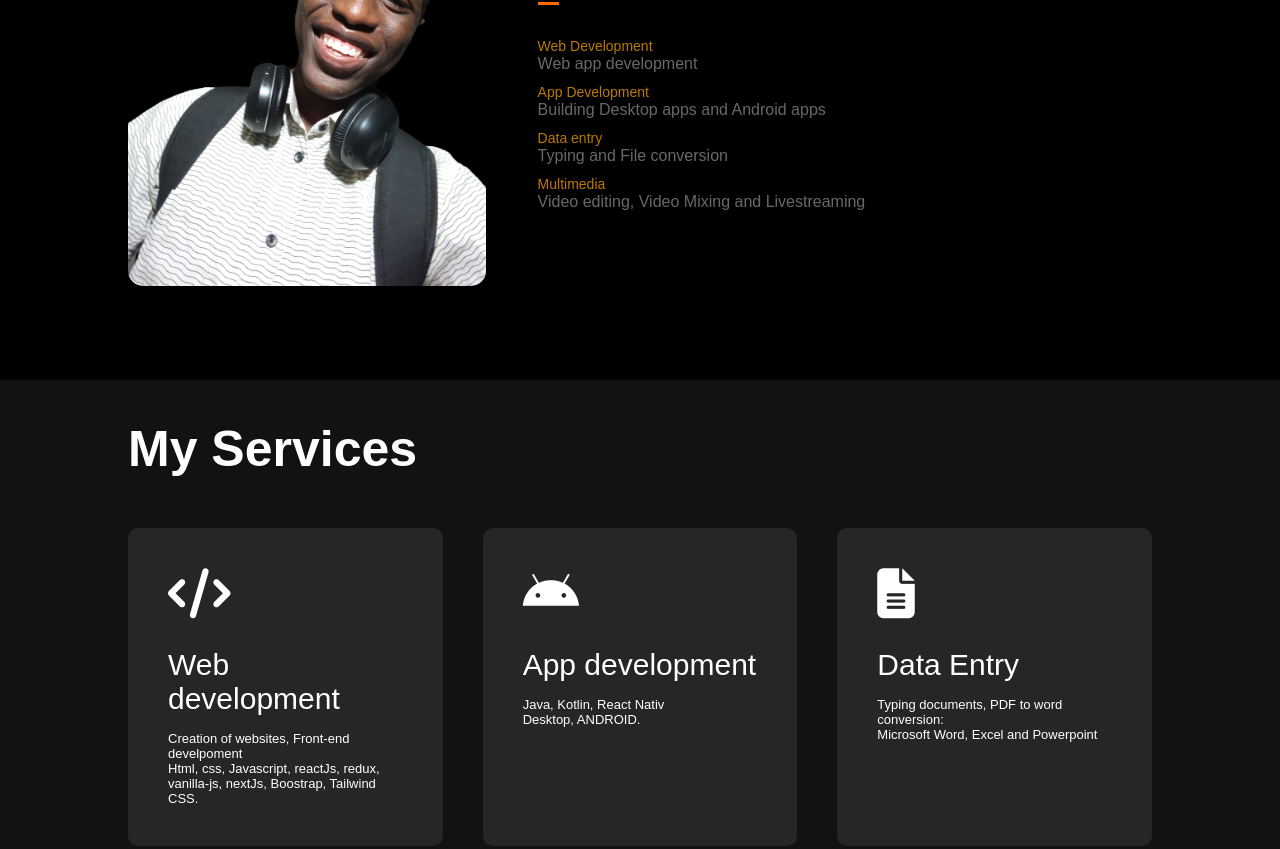
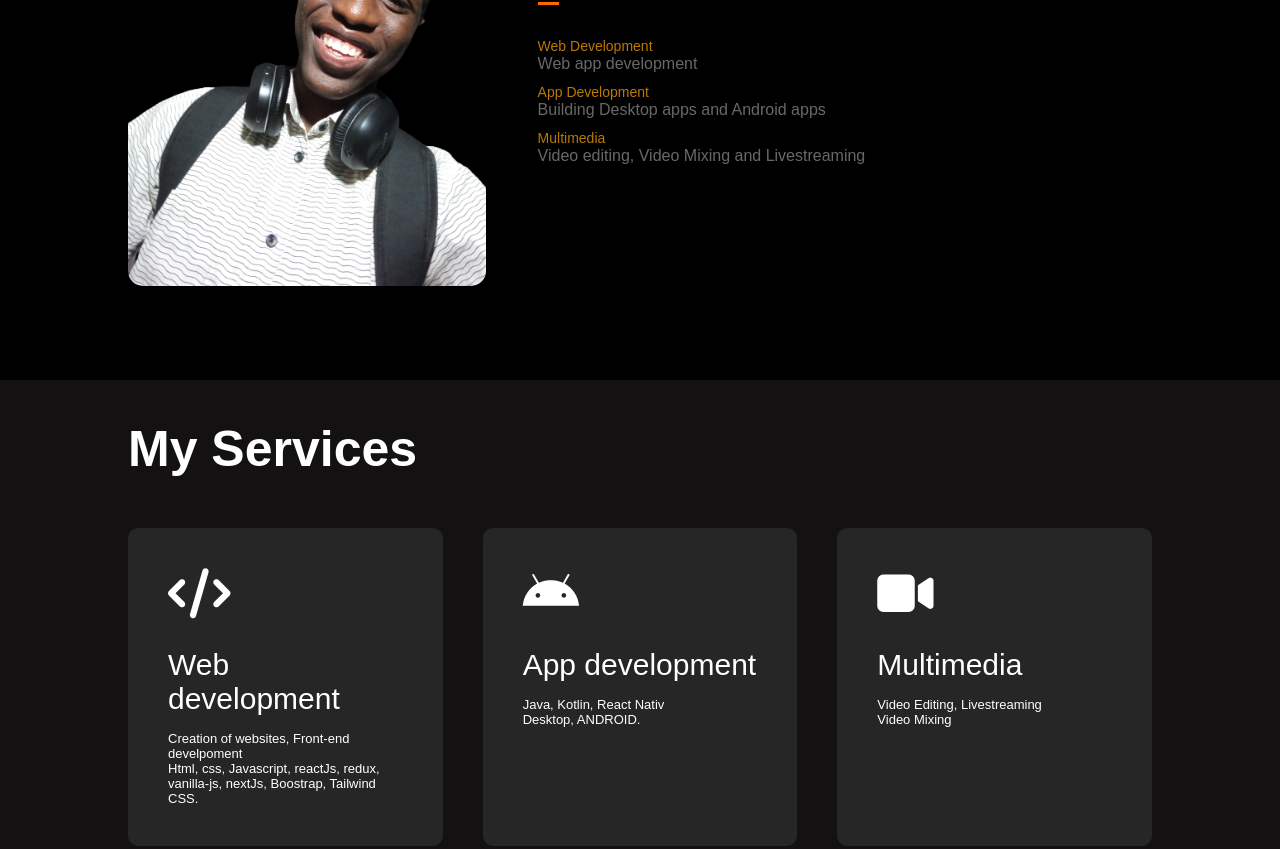
Before and after one commit to barneybo18/Portfolio_site, a plain HTML site: page index.html in a window 1280 px wide. Shown: the part 1082-1931 px from the top of the page. Drawn offline with nearby package versions, Linux system fonts and the light colour scheme.

Commit message:
update the server again

```diff
--- a/index.html
+++ b/index.html
@@ -69,7 +69,6 @@
                             <ul>
                                 <li><span>Web Development</span><br>Web app development</li>
                                 <li><span>App Development</span><br>Building Desktop apps and Android apps</li>
-                                <li><span>Data entry</span><br>Typing and File conversion</li>
                                 <li><span>Multimedia</span><br>Video editing, Video Mixing and Livestreaming</li>
                                 <br>
                                 <!-- <a href="progress_bar1.html" class="Skills-set-btn">My Skills-set</a> -->
@@ -109,14 +108,6 @@
                     <i class="fab fa-android"></i>
                     <h2>App development</h2>
                     <p>Java, Kotlin, React Nativ<br> Desktop, ANDROID.</p>
-                </div>
-                 <div>
-                    <i class="fa-solid fa-file-lines"></i>
-                    <h2>Data Entry</h2>
-                    <p>Typing documents, PDF to word conversion:
-                        <br>Microsoft Word, Excel and Powerpoint
-                    </p>
-                    <!-- <a href="progress_bar3.html">Learn more</a>      -->
                 </div>
 
                 <div>
```
